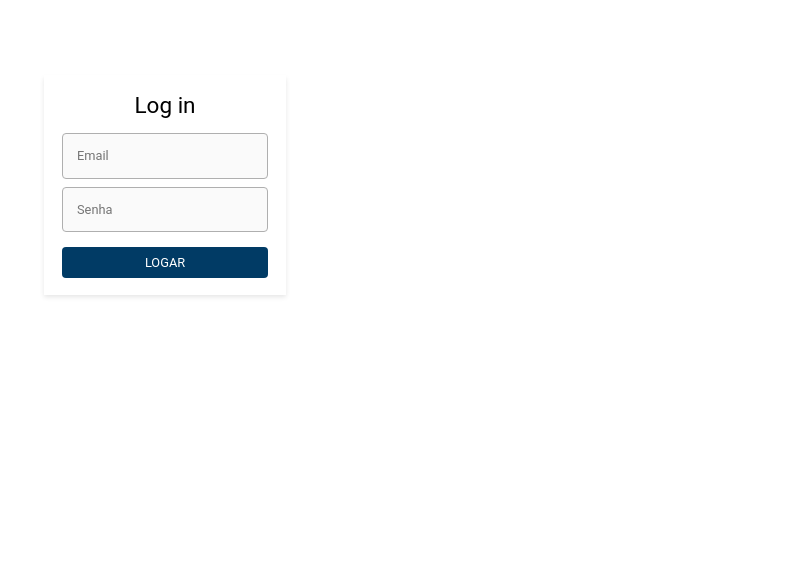
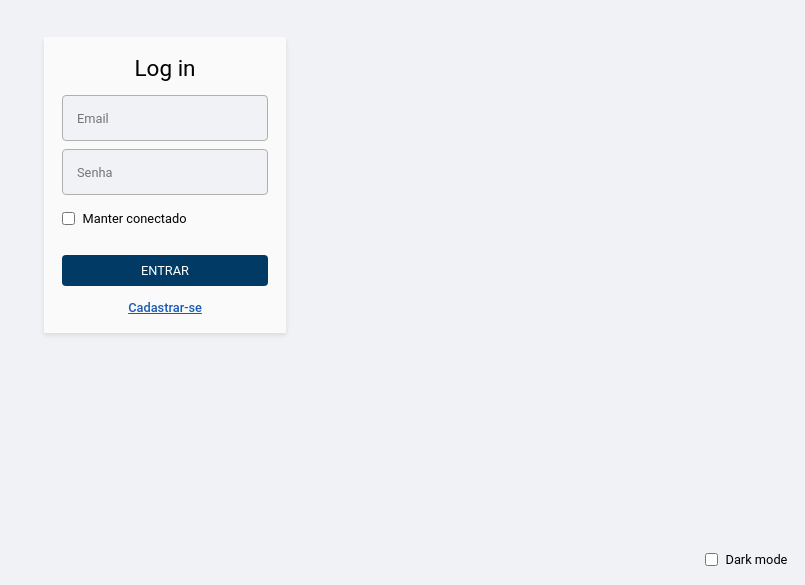
Before and after one commit to ThunderStormOwl/group-study-frontend-react, a React (Create React App) app: page /signin in a window 1280 px wide. Shown: the part 215-800 px from the top of the page, without its empty margins (475-1280 px from the left). Built offline with nearby package versions, Linux system fonts and the light colour scheme.

Commit message:
soe more styling, new css class, dark mode context and checkbox

```diff
--- a/src/app/App.tsx
+++ b/src/app/App.tsx
@@ -1,10 +1,14 @@
 import React from 'react';
 import './styles/global.css'
 import {Routes} from './routes/Routes'
+import './shared/contexts/theme'
+import { ThemeProvider } from './shared/contexts/theme';
 
 function App() {
   return (
+    <ThemeProvider>
     <Routes />
+    </ThemeProvider>
   );
 }
 
--- a/src/app/pages/signin/Signin.css
+++ b/src/app/pages/signin/Signin.css
@@ -6,3 +6,9 @@
 .login-form input{
     border: var(--size-xxs) solid var(--color-border);
 }
+
+.dark-mode-container{
+    position: absolute;
+    bottom: 0;
+    right: 0;
+}
--- a/src/app/pages/signin/Signin.tsx
+++ b/src/app/pages/signin/Signin.tsx
@@ -1,19 +1,25 @@
 import React, { useCallback, useState } from 'react';
 import './Signin.css';
-import {Button} from '../../shared/components/Button'
+import {Button} from '../../shared/components/Button';
+import {Link} from 'react-router-dom';
+import {useTheme} from '../../shared/hooks/useTheme'
 
 export const Signin: React.FC = () => {
 
+    const {isDark, toggleDarkMode} = useTheme();
+
     const[email, setEmail] = useState('');
     const[password, setPassword] = useState('');
+    const[keepConnected, setKeepConnected] = useState(false);
+
 
     const handleSubmit = useCallback((event: React.FormEvent<HTMLFormElement>) => {
         event.preventDefault();
     }, [email, password]);
 
     return(
-        <div className="signin-base flex-content-center flex-items-center">
-            <div className="padding-g shadow-m border-red flex-column flex-items-center">
+        <div className="signin-base flex-content-center flex-items-center background">
+            <div className="padding-g shadow-m border-red flex-column flex-items-center background-paper">
                 <h2>Log in</h2>
                 <div className="margin-top-m">
                     <form
@@ -39,11 +45,39 @@ export const Signin: React.FC = () => {
                                 required
                                 onChange={(e) => setPassword(e.target.value)}
                             />
-                            <Button>
-                                Logar
-                            </Button>
+
+                            <label className="font-size-m margin-top-s padding-top-s padding-bottom-m display-flex flex-items-center">
+                                <input
+                                    className="margin-right-s"
+                                    type="checkbox"
+                                    checked={keepConnected}
+                                    onChange={(e) => setKeepConnected(!keepConnected)}
+                                />
+                                Manter conectado
+                            </label>
+
+
+                            <Button>entrar</Button>
                     </form>
+
                 </div>
+                <Link to="/signup" className="font-size-m margin-top-m font-weight-g">
+                    Cadastrar-se
+                </Link>
+            </div>
+
+            <div className="dark-mode-container">
+
+                <label className="font-size-m padding-g display-flex flex-items-center">
+                        <input
+                            className="margin-right-s"
+                            type="checkbox"
+                            checked={isDark}
+                            onChange={() => toggleDarkMode()}
+                        />
+                        Dark mode
+                </label>
+
             </div>
         </div>
     );
--- /dev/null
+++ b/src/app/shared/contexts/theme.tsx
@@ -0,0 +1,46 @@
+import React, { createContext, useCallback, useEffect, useState } from 'react';
+
+interface IThemeContextData {
+
+    toggleDarkMode: (value?: boolean) => void;
+    isDark: boolean;
+
+}
+
+export const ThemeContext = createContext<IThemeContextData>({} as IThemeContextData);
+
+export const ThemeProvider: React.FC = ({ children }) => {
+
+    const [isDark, setIsDark] = useState(false);
+
+    useEffect(()=>{
+        if(isDark){
+
+
+
+        }
+        else{
+
+
+
+        }
+    }, [isDark]);
+
+    const toggleDarkMode = useCallback((value?: boolean) => {
+
+        if(value === undefined){
+            setIsDark(!isDark);
+        }
+        else{
+            setIsDark(value);
+        }
+
+    }, [isDark])
+
+    return(
+        <ThemeContext.Provider value={{isDark, toggleDarkMode}}>
+            {children}
+        </ThemeContext.Provider>
+    );
+
+}
--- /dev/null
+++ b/src/app/shared/hooks/useTheme.ts
@@ -0,0 +1,14 @@
+import {useContext} from 'react';
+import { Context } from 'vm';
+import {ThemeContext} from '../contexts/theme';
+
+export const useTheme = () => {
+
+    const context = useContext(ThemeContext);
+
+    return{
+        isDark: context.isDark,
+        toggleDarkMode: context.toggleDarkMode,
+    }
+
+}
--- a/src/app/styles/colors.css
+++ b/src/app/styles/colors.css
@@ -4,7 +4,8 @@
     --color-success: #1A5CB4;
     /*  */
     --color-background-error: #ff0000a8;
-    --color-background: #fafafa;
+    --color-background-paper: #fafafa;
+    --color-background: #f0f2f5;
     --color-border: #afafaf;
     --color-error: #B10000;
     /*  */
@@ -14,6 +15,10 @@
 
 .background {
     background-color: var(--color-background);
+}
+
+.background-paper {
+    background-color: var(--color-background-paper);
 }
 
 .background-transparent {
--- a/src/app/styles/global.css
+++ b/src/app/styles/global.css
@@ -85,6 +85,10 @@ input, textarea, select {
     color: var(--color-text-black);
 }
 
+input:checked{
+    background-color: var(--color-primary);
+}
+
 a {
     cursor: pointer;
     color: var(--color-success);
```
